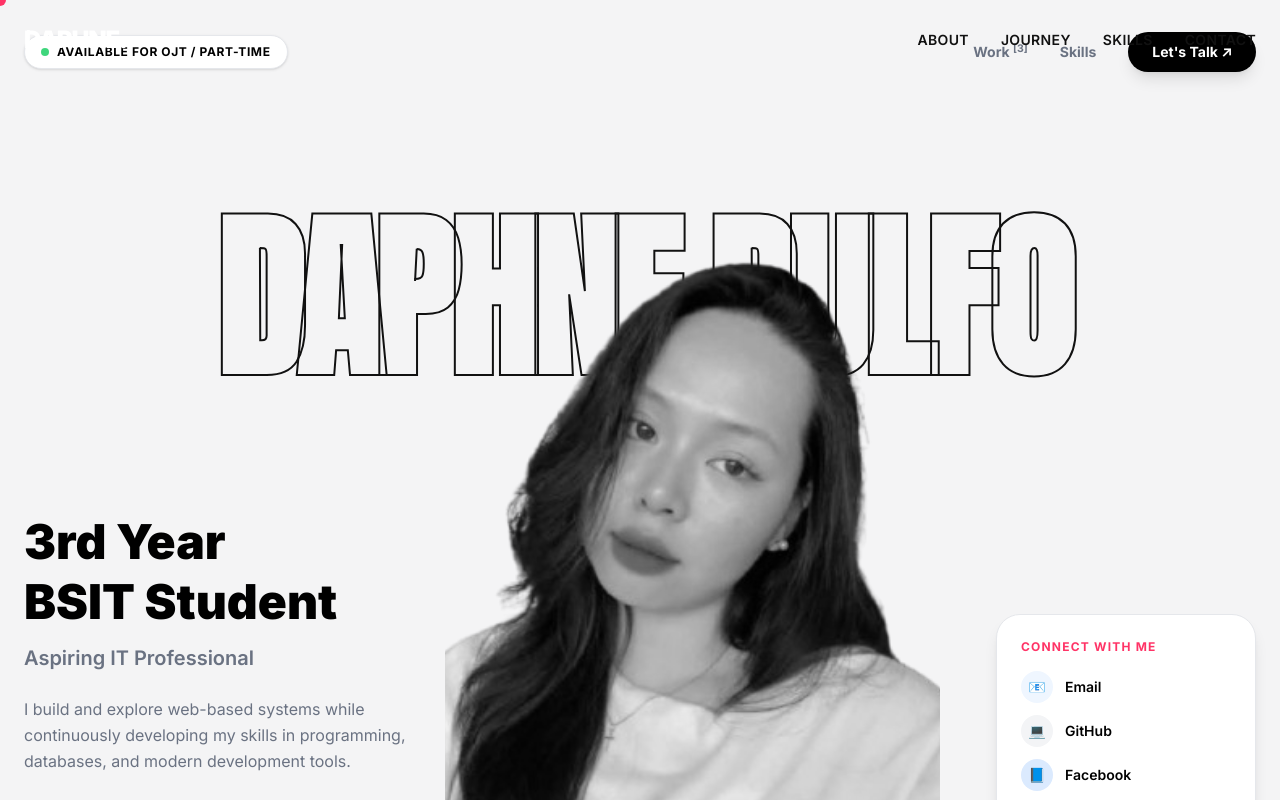
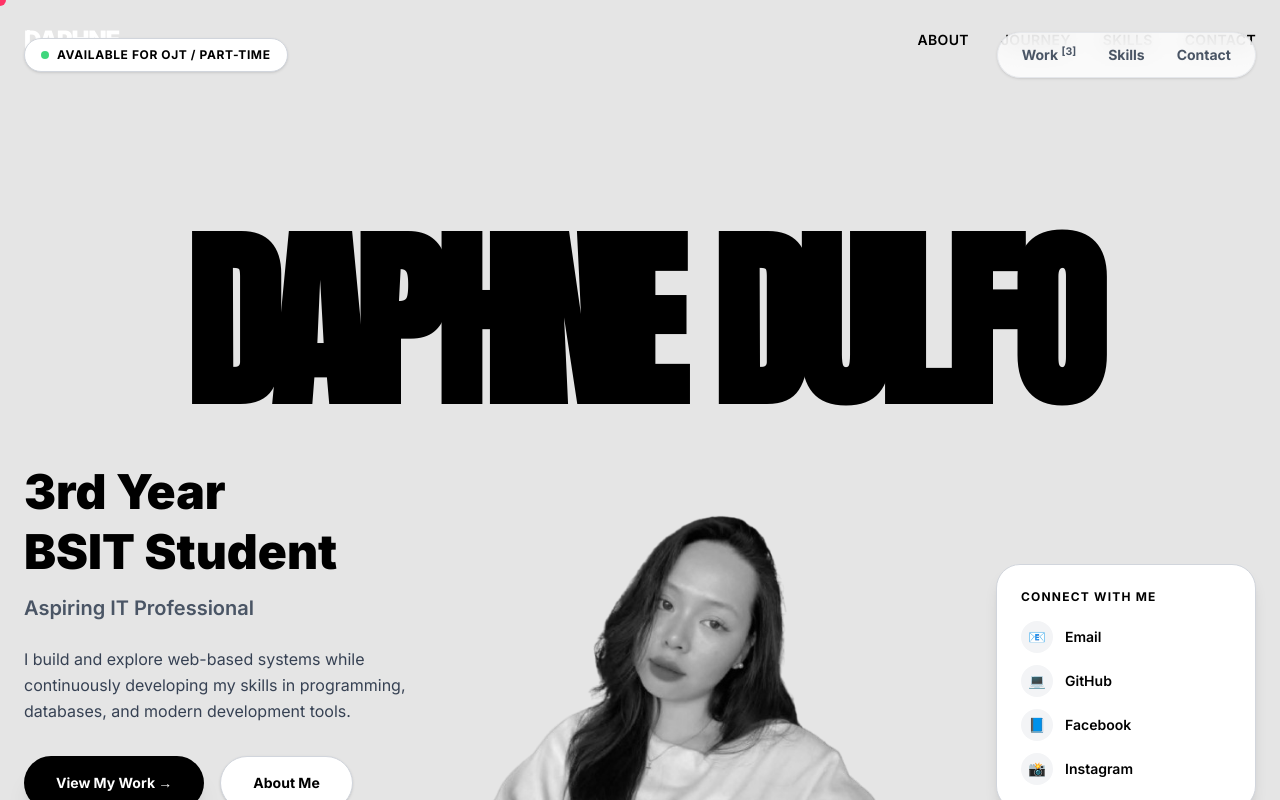
Before and after one commit to dulfodaphne08-tech/daphnedulfo.github.io, a Next.js app in the folder my-portfolio/: page / in a window 1280 px wide. Shown: the top 800 px of the page. Built offline with nearby package versions, Linux system fonts and the light colour scheme.

Commit message:
updated styling

```diff
--- a/my-portfolio/app/globals.css
+++ b/my-portfolio/app/globals.css
@@ -2,12 +2,10 @@
 @import "tailwindcss";
 
 :root {
-  --background: #f4f4f5;
-  --foreground: #111111;
-  --muted: #71717a;
+  --background: #e5e5e5; /* Slightly darker grey to match Dribbble */
+  --foreground: #000000;
+  --muted: #555555;
   --accent: #FF3366;
-  --card: #ffffff;
-  --border: #e4e4e7;
 }
 
 body {
@@ -41,56 +39,12 @@ a, button { cursor: none; }
 
 ::-webkit-scrollbar { display: none; }
 
-/* Text Outline - Truly Transparent */
-.text-outline {
-  color: transparent !important;
-  -webkit-text-stroke: 2px #111111;
-  background-color: transparent !important;
-  z-index: 0;
-}
-
-/* Ferris Wheel - Upside Down (Inverted) */
-.carousel-container {
-  perspective: 1000px;
-  width: 100%;
-  height: 600px;
-  display: flex;
-  justify-content: center;
-  align-items: center;
-  overflow: hidden;
-}
-
-.carousel-wheel {
-  position: relative;
-  width: 320px;
-  height: 420px;
-  transform-style: preserve-3d;
-  /* Added rotateX(180deg) to flip it upside down */
-  animation: rotateWheel 24s linear infinite;
-  transform: rotateX(15deg);
-}
-
-.carousel-wheel:hover {
-  animation-play-state: paused;
-}
-
-.carousel-item {
-  position: absolute;
-  width: 100%;
-  height: 100%;
-  backface-visibility: hidden;
-  border-radius: 1rem;
-  overflow: hidden;
-  border: 1px solid var(--border);
-  box-shadow: 0 20px 40px rgba(0,0,0,0.1);
-  background: var(--card);
-}
-
+/* Ferris Wheel */
+.carousel-container { perspective: 1000px; width: 100%; height: 600px; display: flex; justify-content: center; align-items: center; overflow: hidden; }
+.carousel-wheel { position: relative; width: 320px; height: 420px; transform-style: preserve-3d; animation: rotateWheel 24s linear infinite; transform: rotateX(15deg); }
+.carousel-wheel:hover { animation-play-state: paused; }
+.carousel-item { position: absolute; width: 100%; height: 100%; backface-visibility: hidden; border-radius: 1rem; overflow: hidden; border: 1px solid #ccc; box-shadow: 0 20px 40px rgba(0,0,0,0.1); background: #fff; }
 .carousel-item:nth-child(1) { transform: rotateY(0deg) translateZ(380px); }
 .carousel-item:nth-child(2) { transform: rotateY(120deg) translateZ(380px); }
 .carousel-item:nth-child(3) { transform: rotateY(240deg) translateZ(380px); }
-
-@keyframes rotateWheel {
-  0% { transform: rotateX(15deg) rotateY(0deg); }
-  100% { transform: rotateX(15deg) rotateY(360deg); }
-}
+@keyframes rotateWheel { 0% { transform: rotateX(15deg) rotateY(0deg); } 100% { transform: rotateX(15deg) rotateY(360deg); } }
--- a/my-portfolio/app/sections/Hero.tsx
+++ b/my-portfolio/app/sections/Hero.tsx
@@ -4,6 +4,7 @@ import { useState, useEffect, useRef, MouseEvent } from "react";
 
 export default function Hero() {
   const [loading, setLoading] = useState(true);
+
   const containerRef = useRef<HTMLDivElement>(null);
   const mouseX = useMotionValue(0);
   const mouseY = useMotionValue(0);
@@ -23,13 +24,13 @@ export default function Hero() {
 
   if (loading) {
     return (
-      <div className="fixed inset-0 bg-[#f4f4f5] z-100 flex flex-col items-center justify-center">
+      <div className="fixed inset-0 bg-[#e5e5e5] z-100 flex flex-col items-center justify-center">
         <h1 className="text-5xl font-black tracking-widest mb-2 text-black" style={{ fontFamily: 'Anton, sans-serif' }}>DAPHNE DULFO</h1>
         <p className="text-gray-500 tracking-[0.3em] text-sm mb-8 font-semibold">BSIT STUDENT</p>
-        <div className="w-64 h-0.5 bg-gray-200 relative overflow-hidden">
+        <div className="w-64 h-0.5 bg-gray-300 relative overflow-hidden">
           <motion.div
             initial={{ x: "-100%" }} animate={{ x: "0%" }} transition={{ duration: 1.2, ease: "easeInOut" }}
-            className="absolute inset-0 bg-[#FF3366]"
+            className="absolute inset-0 bg-black"
           />
         </div>
       </div>
@@ -37,25 +38,25 @@ export default function Hero() {
   }
 
   return (
-    <section className="min-h-screen relative pt-32 pb-12 px-6 flex flex-col items-center justify-center overflow-hidden bg-[#f4f4f5]">
+    <section className="min-h-screen relative pt-32 pb-12 px-6 flex flex-col items-center justify-center overflow-hidden bg-[#e5e5e5]">
 
-      {/* Navbar - Pushed down and separated */}
-      <div className="w-full max-w-7xl flex justify-between items-center absolute top-8 left-1/2 -translate-x-1/2 px-6 z-30">
-        <div className="flex items-center gap-2 bg-white px-4 py-2 rounded-full border border-gray-200 shadow-sm">
+      {/* Clean Floating Navbar */}
+      <div className="w-full max-w-7xl flex justify-between items-center absolute top-8 left-1/2 -translate-x-1/2 px-6 z-50">
+        <div className="flex items-center gap-2 bg-white px-4 py-2 rounded-full border border-gray-300 shadow-sm">
           <div className="w-2 h-2 rounded-full bg-green-500 animate-pulse"></div>
           <span className="text-xs font-bold uppercase tracking-wider text-black">Available for OJT / Part-Time</span>
         </div>
-        <div className="hidden md:flex gap-8 text-sm font-bold text-gray-500 items-center">
+        <div className="hidden md:flex gap-8 text-sm font-bold text-gray-600 bg-white/80 backdrop-blur-md px-6 py-3 rounded-full border border-gray-200 shadow-sm">
           <a href="#journey" className="hover:text-black transition-colors">Work <sup>[3]</sup></a>
           <a href="#skills" className="hover:text-black transition-colors">Skills</a>
-          <a href="#contact" className="px-6 py-2.5 bg-black text-white rounded-full hover:bg-gray-800 transition-colors shadow-lg">Let's Talk ↗</a>
+          <a href="#contact" className="hover:text-black transition-colors">Contact</a>
         </div>
       </div>
 
-      {/* Giant Background Text - Properly positioned */}
+      {/* Giant Solid Black Background Text - No hollow outline */}
       <motion.h1
         initial={{ opacity: 0, y: 20 }} animate={{ opacity: 1, y: 0 }} transition={{ duration: 0.8 }}
-        className="absolute top-[22%] left-1/2 -translate-x-1/2 text-[14vw] leading-none font-black text-outline pointer-events-none whitespace-nowrap tracking-tighter"
+        className="absolute top-[25%] left-1/2 -translate-x-1/2 text-[15vw] leading-none font-black text-black pointer-events-none whitespace-nowrap tracking-tighter z-0"
         style={{ fontFamily: 'Anton, sans-serif' }}
       >
         DAPHNE DULFO
@@ -69,39 +70,43 @@ export default function Hero() {
           className="md:col-span-4 flex flex-col justify-end pb-12"
         >
           <h2 className="text-4xl md:text-5xl font-black mb-3 text-black leading-tight">3rd Year <br/> BSIT Student</h2>
-          <h3 className="text-xl font-semibold text-gray-500 mb-6">Aspiring IT Professional</h3>
-          <p className="text-gray-500 text-base mb-8 leading-relaxed max-w-sm">
+          <h3 className="text-xl font-semibold text-gray-600 mb-6">Aspiring IT Professional</h3>
+          <p className="text-gray-700 text-base mb-8 leading-relaxed max-w-sm">
             I build and explore web-based systems while continuously developing my skills in programming, databases, and modern development tools.
           </p>
           <div className="flex gap-4">
-            <a href="#journey" className="w-fit px-8 py-4 bg-[#FF3366] text-white text-sm font-bold rounded-full hover:scale-105 transition-transform flex items-center gap-2 shadow-xl shadow-pink-500/30">
+            <a href="#journey" className="w-fit px-8 py-4 bg-black text-white text-sm font-bold rounded-full hover:scale-105 transition-transform flex items-center gap-2 shadow-xl">
               View My Work →
             </a>
-            <a href="#about" className="w-fit px-8 py-4 bg-white border border-gray-200 text-black text-sm font-bold rounded-full hover:scale-105 transition-transform flex items-center gap-2 shadow-lg">
+            <a href="#about" className="w-fit px-8 py-4 bg-white border border-gray-300 text-black text-sm font-bold rounded-full hover:scale-105 transition-transform flex items-center gap-2 shadow-sm">
               About Me
             </a>
           </div>
         </motion.div>
 
-        {/* Center Image - Made larger, no box, spotlight effect */}
+        {/* Center Image - Transparent Spotlight */}
         <div className="md:col-span-5 flex justify-center relative z-10">
           <motion.div
             ref={containerRef}
             onMouseMove={handleMouseMove}
             initial={{ opacity: 0, y: 50 }} animate={{ opacity: 1, y: 0 }} transition={{ duration: 1, delay: 0.4 }}
-            className="w-full max-w-125 h-150 md:h-175 relative overflow-hidden cursor-none bg-transparent"
+            // We set the height to auto and max-height to ensure it sits on the bottom perfectly
+            className="w-full max-w-125 h-125 md:h-162.5 relative cursor-none bg-transparent flex items-end justify-center"
           >
+            {/* Grayscale Image - Note: For this to be truly transparent, your PNG must have a transparent background */}
             <img
               src="/picture.png"
               alt="Daphne Dulfo"
-              className="absolute inset-0 w-full h-full object-cover object-top grayscale"
+              className="w-full h-full object-contain object-bottom grayscale"
             />
+            {/* Colored Mask on Hover */}
             <motion.div
-              className="absolute inset-0 w-full h-full object-cover object-top z-10 pointer-events-none"
+              className="absolute inset-0 w-full h-full object-contain object-bottom z-10 pointer-events-none"
               style={{
                 backgroundImage: "url('/picture.png')",
-                backgroundSize: "cover",
-                backgroundPosition: "top center",
+                backgroundSize: "contain",
+                backgroundPosition: "bottom center",
+                backgroundRepeat: "no-repeat",
                 maskImage: maskImage,
                 WebkitMaskImage: maskImage,
               }}
@@ -114,26 +119,37 @@ export default function Hero() {
           initial={{ opacity: 0, x: 30 }} animate={{ opacity: 1, x: 0 }} transition={{ duration: 0.8, delay: 0.6 }}
           className="md:col-span-3 flex flex-col items-end pb-12"
         >
-          <div className="bg-white p-6 rounded-3xl border border-gray-200 shadow-lg w-full max-w-65">
-            <p className="text-xs font-bold uppercase tracking-widest text-[#FF3366] mb-4">Connect with me</p>
+          <div className="bg-white p-6 rounded-3xl border border-gray-300 shadow-lg w-full max-w-65">
+            <p className="text-xs font-bold uppercase tracking-widest text-black mb-4">Connect with me</p>
             <div className="flex flex-col gap-3">
               <a href="mailto:dulfodaphne08@gmail.com" className="flex items-center gap-3 text-sm font-semibold hover:text-[#FF3366] transition-colors text-black">
-                <span className="w-8 h-8 rounded-full bg-blue-50 flex items-center justify-center text-blue-500">📧</span> Email
+                <span className="w-8 h-8 rounded-full bg-gray-100 flex items-center justify-center">📧</span> Email
               </a>
               <a href="https://github.com/dulfodaphne08-tech" target="_blank" rel="noreferrer" className="flex items-center gap-3 text-sm font-semibold hover:text-[#FF3366] transition-colors text-black">
                 <span className="w-8 h-8 rounded-full bg-gray-100 flex items-center justify-center">💻</span> GitHub
               </a>
               <a href="https://www.facebook.com/share/19c8UTaNGX/" target="_blank" rel="noreferrer" className="flex items-center gap-3 text-sm font-semibold hover:text-[#FF3366] transition-colors text-black">
-                <span className="w-8 h-8 rounded-full bg-blue-100 flex items-center justify-center text-blue-600">📘</span> Facebook
+                <span className="w-8 h-8 rounded-full bg-gray-100 flex items-center justify-center">📘</span> Facebook
               </a>
               <a href="https://www.instagram.com/dulfodaphnee" target="_blank" rel="noreferrer" className="flex items-center gap-3 text-sm font-semibold hover:text-[#FF3366] transition-colors text-black">
-                <span className="w-8 h-8 rounded-full bg-pink-50 flex items-center justify-center text-pink-500">📸</span> Instagram
+                <span className="w-8 h-8 rounded-full bg-gray-100 flex items-center justify-center">📸</span> Instagram
               </a>
             </div>
           </div>
         </motion.div>
 
       </div>
+
+      {/* Scroll Down Indicator - Just like Dribbble */}
+      <motion.div
+        initial={{ opacity: 0 }} animate={{ opacity: 1 }} transition={{ delay: 1.5 }}
+        className="absolute bottom-8 right-12 flex flex-col items-center gap-2 z-20"
+      >
+        <span className="text-sm font-bold uppercase tracking-widest text-black">Scroll down</span>
+        <motion.div animate={{ y: [0, 10, 0] }} transition={{ repeat: Infinity, duration: 1.5 }} className="text-black">
+          <svg width="24" height="24" viewBox="0 0 24 24" fill="none" stroke="currentColor" strokeWidth="2" strokeLinecap="round" strokeLinejoin="round"><line x1="12" y1="5" x2="12" y2="19"></line><polyline points="19 12 12 19 5 12"></polyline></svg>
+        </motion.div>
+      </motion.div>
     </section>
   );
 }
```
